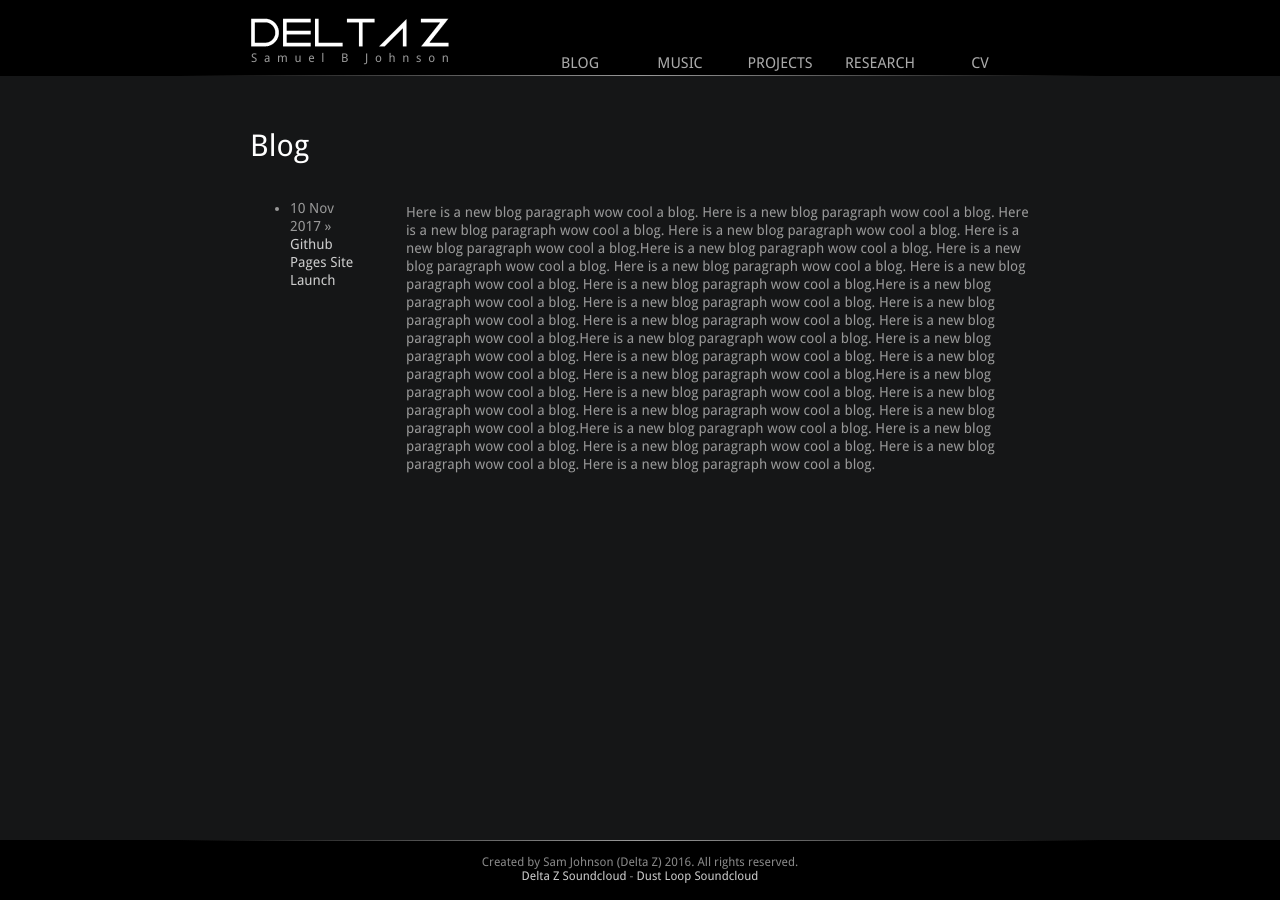
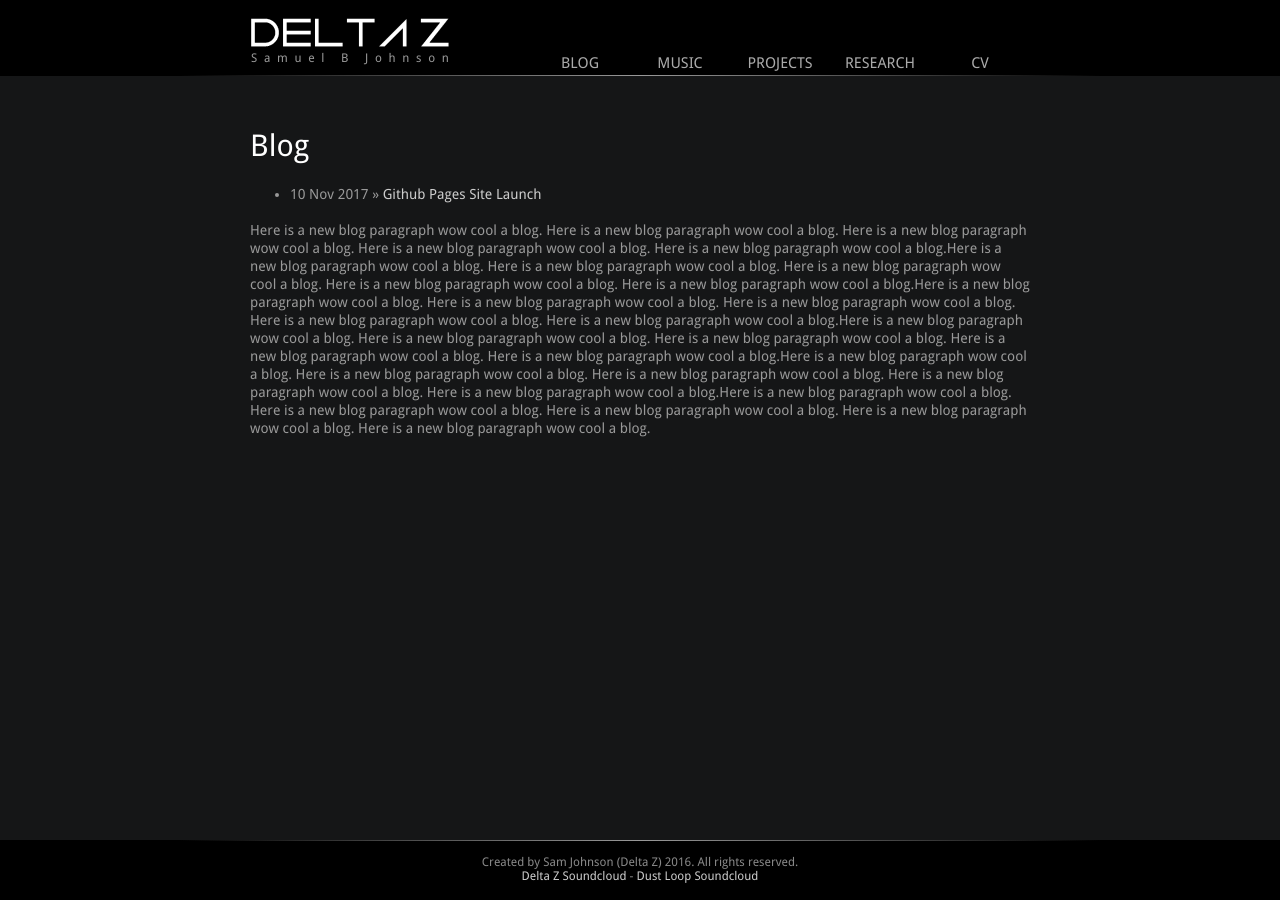
Before and after one commit to deltaz0/deltaz0.github.io, a Jekyll site: the page built from blog/index.md, in a window 1280 px wide. Built offline with Jekyll 4.4.1, drawn with Linux system fonts in a browser that asks for light colours; our own code applies the rules of GitHub Pages for plain Markdown files.

Commit message:
Update index.md

```diff
--- a/blog/index.md
+++ b/blog/index.md
@@ -3,14 +3,14 @@ layout: default
 ---
 # Blog
 <div>
-<div style="width:15%;float:left;">
+<div class="postselector">
 <ul class="posts">
 	  {% for post in site.posts %}
 	    <li><span>{{ post.date | date_to_string }}</span> » <a href="{{ post.url }}" title="{{ post.title }}">{{ post.title }}</a></li>
 	  {% endfor %}
 	</ul>
 </div>
-<div style="width:80%;float:right;">
+<div>
 <p>Here is a new blog paragraph wow cool a blog. Here is a new blog paragraph wow cool a blog. Here is a new blog paragraph wow cool a blog. Here is a new blog paragraph wow cool a blog. Here is a new blog paragraph wow cool a blog.Here is a new blog paragraph wow cool a blog. Here is a new blog paragraph wow cool a blog. Here is a new blog paragraph wow cool a blog. Here is a new blog paragraph wow cool a blog. Here is a new blog paragraph wow cool a blog.Here is a new blog paragraph wow cool a blog. Here is a new blog paragraph wow cool a blog. Here is a new blog paragraph wow cool a blog. Here is a new blog paragraph wow cool a blog. Here is a new blog paragraph wow cool a blog.Here is a new blog paragraph wow cool a blog. Here is a new blog paragraph wow cool a blog. Here is a new blog paragraph wow cool a blog. Here is a new blog paragraph wow cool a blog. Here is a new blog paragraph wow cool a blog.Here is a new blog paragraph wow cool a blog. Here is a new blog paragraph wow cool a blog. Here is a new blog paragraph wow cool a blog. Here is a new blog paragraph wow cool a blog. Here is a new blog paragraph wow cool a blog.Here is a new blog paragraph wow cool a blog. Here is a new blog paragraph wow cool a blog. Here is a new blog paragraph wow cool a blog. Here is a new blog paragraph wow cool a blog. Here is a new blog paragraph wow cool a blog.</p>
 </div>
 </div>
```
